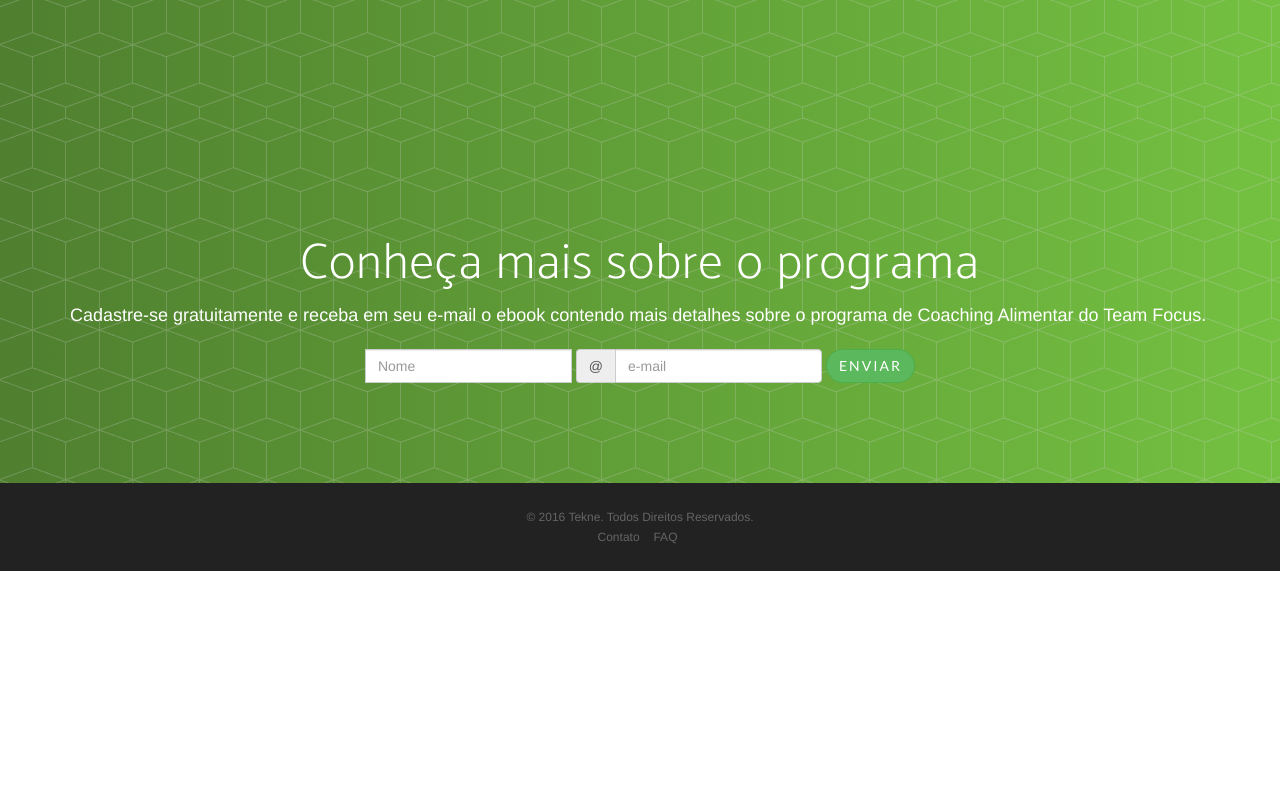
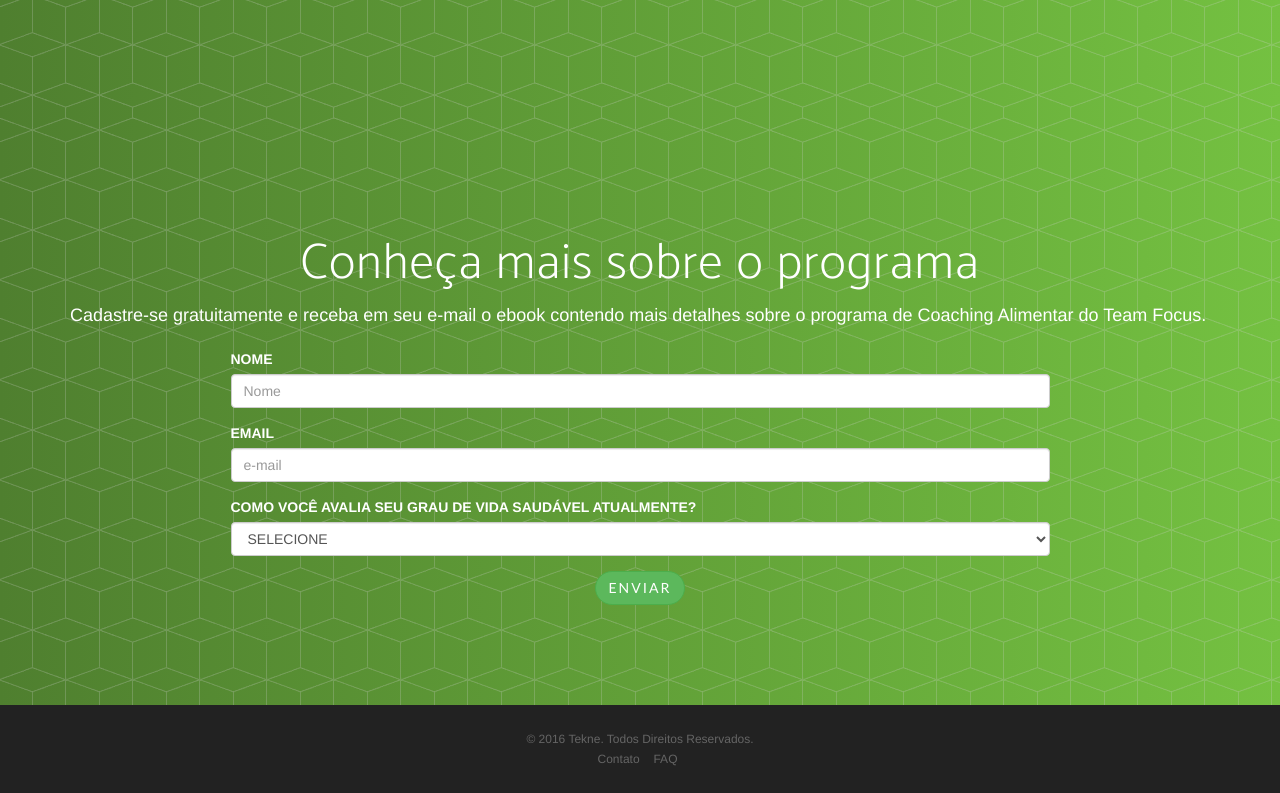
Before and after one commit to teamfocuscoach/teamfocuscoach.github.io, a website: page index.html in a window 1280 px wide. Shown: the part 3454-4247 px from the top of the page. Before the commit the page ends 4025 px from the top, so only its background shows below. Drawn offline with nearby package versions, Linux system fonts and the light colour scheme; a web font is replaced by a local one.

Commit message:
ajuste texto

```diff
--- a/css/team-focus.css
+++ b/css/team-focus.css
@@ -458,3 +458,16 @@ body {
   background: url("../img/bg-pattern.png"), linear-gradient(to left, #74C141, #4F7F2F);
   color: white;
 }
+
+#registrationForm {
+  width: calc(100% - 30%);
+}
+
+#registrationForm div.form-group {
+  text-align: justify;
+}
+
+#registrationForm div.form-group input, select {
+  left: 100px;
+  right: 100px;
+}
--- a/index.html
+++ b/index.html
@@ -226,18 +226,25 @@
                 </div>
             </div>
             <div class="row">
-                <form class="form-inline">
+                <form id="registrationForm" class="center-block">
                     <div class="form-group">
-                        <label class="sr-only" for="txtName">NOME</label>
-                        <div class="input-group">
-                            <input type="text" class="form-control" id="txtName" placeholder="Nome">
-                        </div>
+                        <label for="txtName">NOME</label>
+                        <input type="text" class="form-control" id="txtName" placeholder="Nome">
                     </div>
                     <div class="form-group">
-                        <label class="sr-only" for="txtEMail">EMAIL</label>
-                        <div class="input-group">
-                            <div class="input-group-addon">@</div>
-                            <input type="text" class="form-control" id="txtEMail" placeholder="e-mail">
+                        <label for="txtEMail">EMAIL</label>
+                        <input type="text" class="form-control" id="txtEMail" placeholder="e-mail">
+                    </div>
+                    <div class="form-group">
+                        <label for="txtEMail">COMO VOCÊ AVALIA SEU GRAU DE VIDA SAUDÁVEL ATUALMENTE?</label>
+                        <div class="form-group">
+                            <select id="styleSelect" class="form-control">
+                                <option value="-1">SELECIONE</option>
+                                <option value="0">Sedentário</option>
+                                <option value="1">Normal</option>
+                                <option value="2">Exercícios Leves</option>
+                                <option value="3">Exercícios Pesados</option>
+                            </select>
                         </div>
                     </div>
                     <button type="submit" class="btn btn-success">Enviar</button>
```
